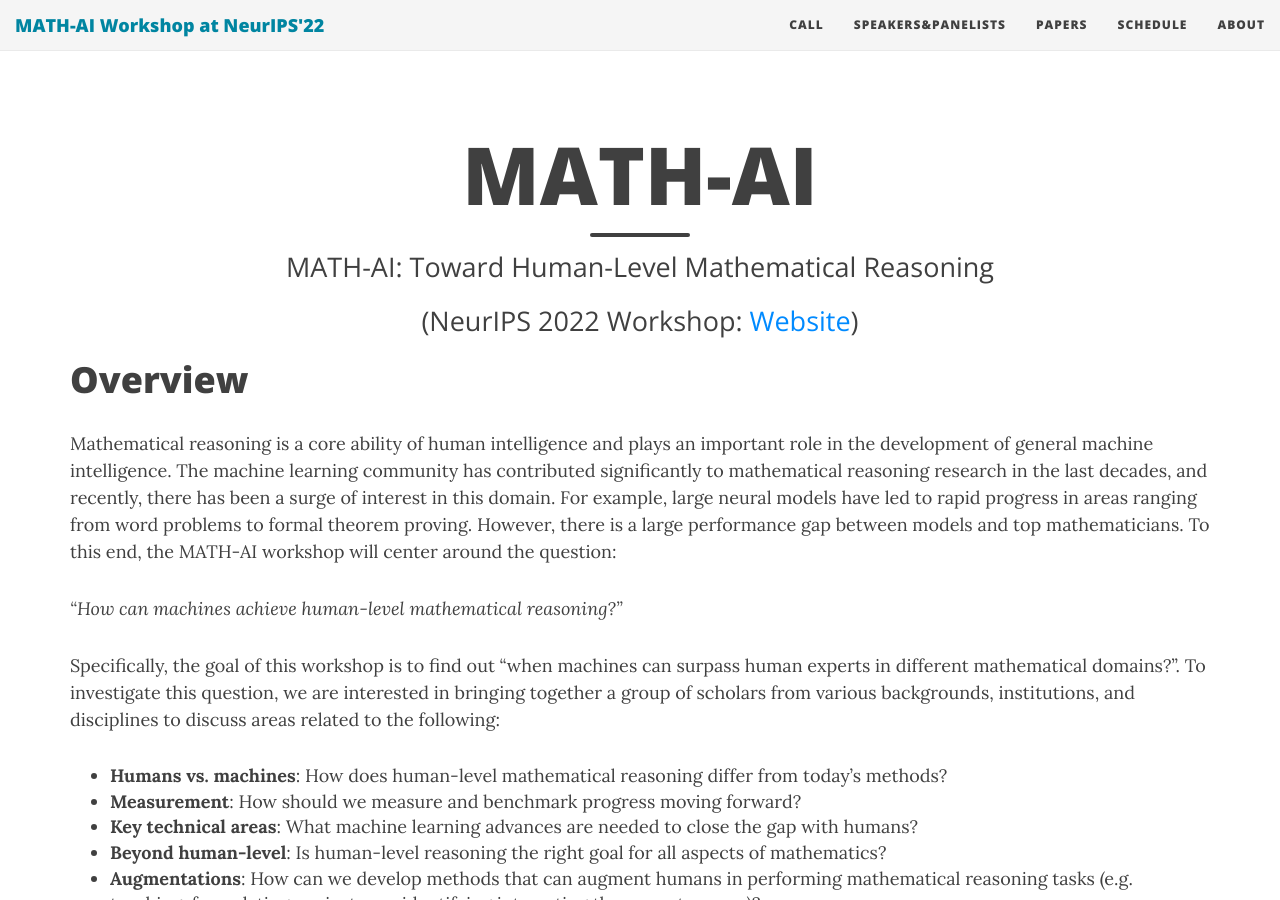
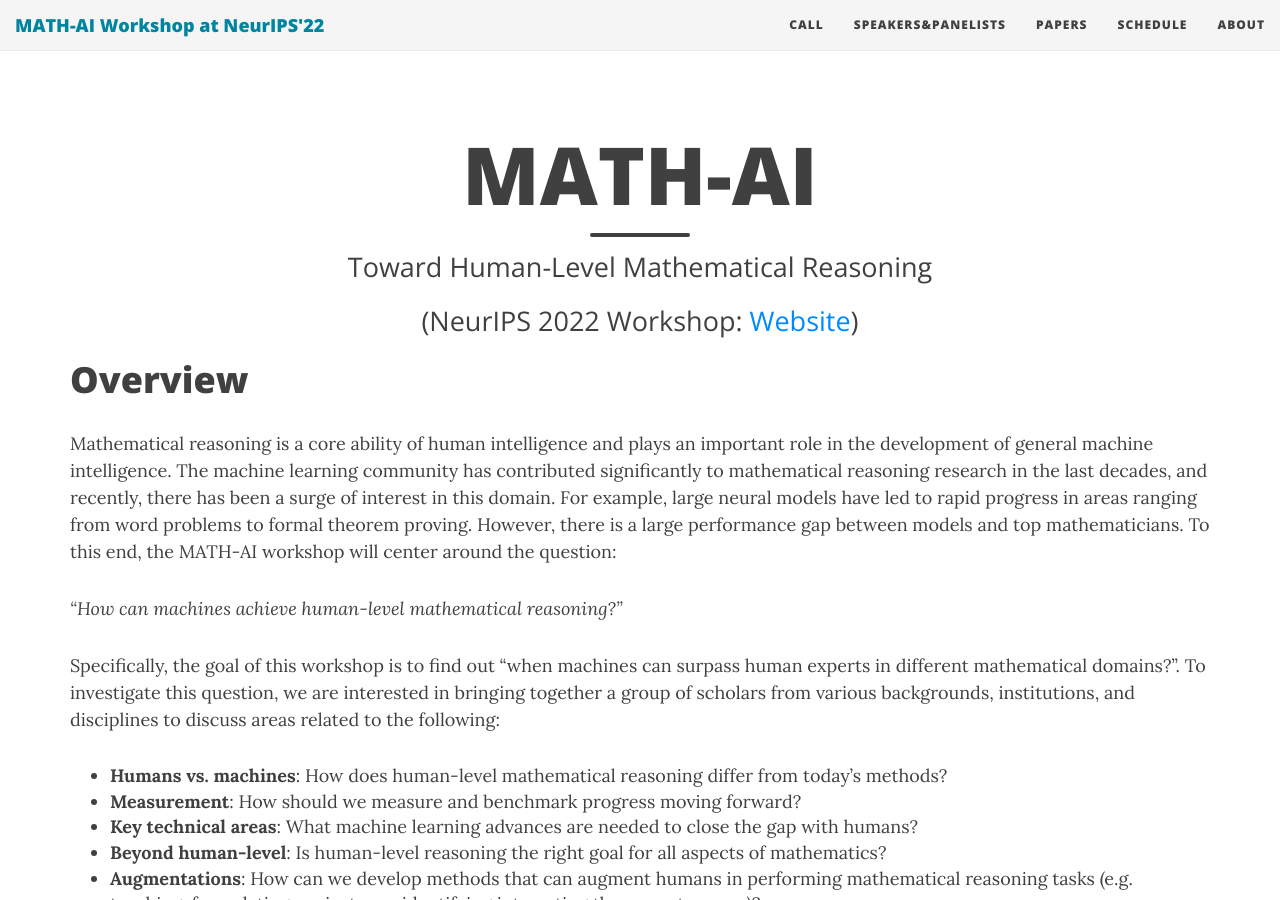
Before and after one commit to mathai-2023/mathai-2023.github.io, a Jekyll site: the page built from index.md, in a window 1280 px wide and 900 px high. Built offline with Jekyll 4.4.1, drawn with Linux system fonts in a browser that asks for light colours; nearby versions of some CDN libraries.

Commit message:
add jekyll-rendered htmls

```diff
--- a/index.md
+++ b/index.md
@@ -1,7 +1,7 @@
 ---
 layout: page
 title: MATH-AI
-subtitle: "MATH-AI: Toward Human-Level Mathematical Reasoning"
+subtitle: "Toward Human-Level Mathematical Reasoning"
 # venue: "NeurIPS Workshop 2021, December 13, 2021"
 use-site-title: true
 ---
```
Also changed, not shown: papers.md (+1 -1 lines).
